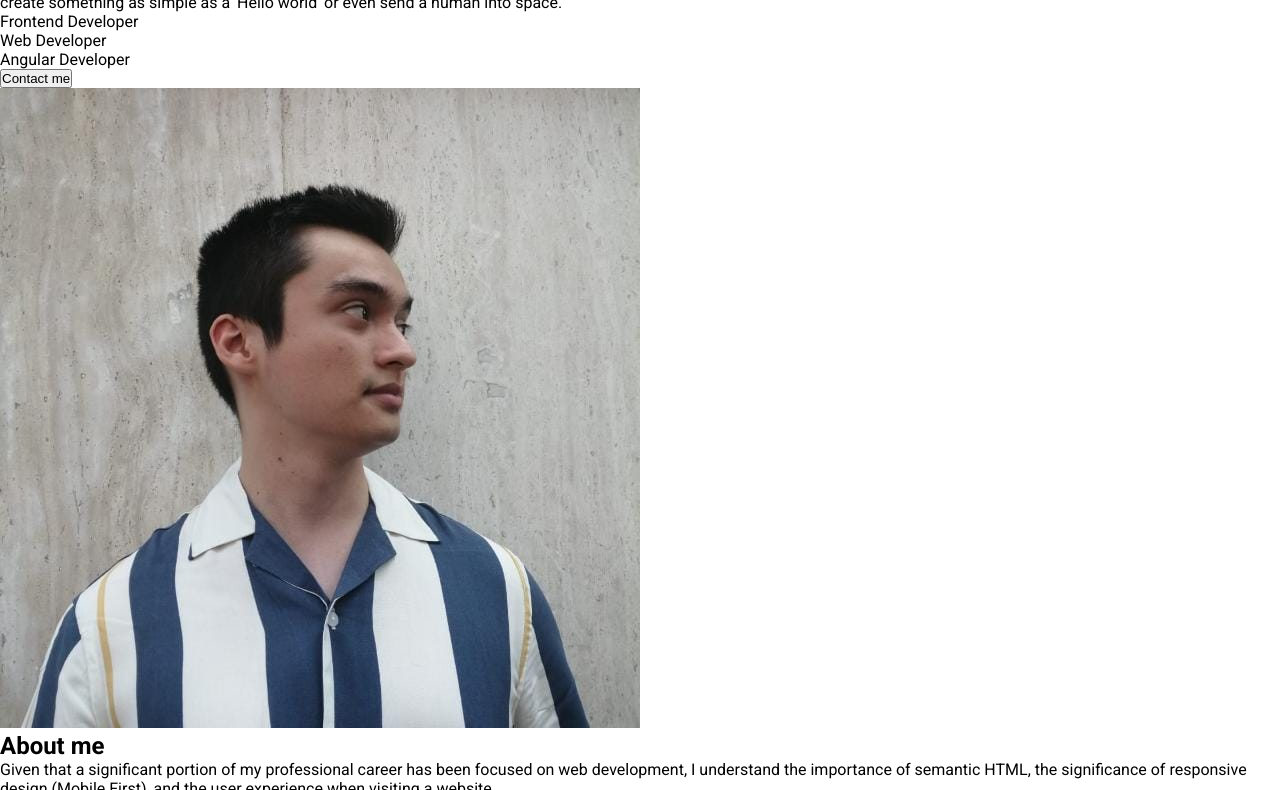
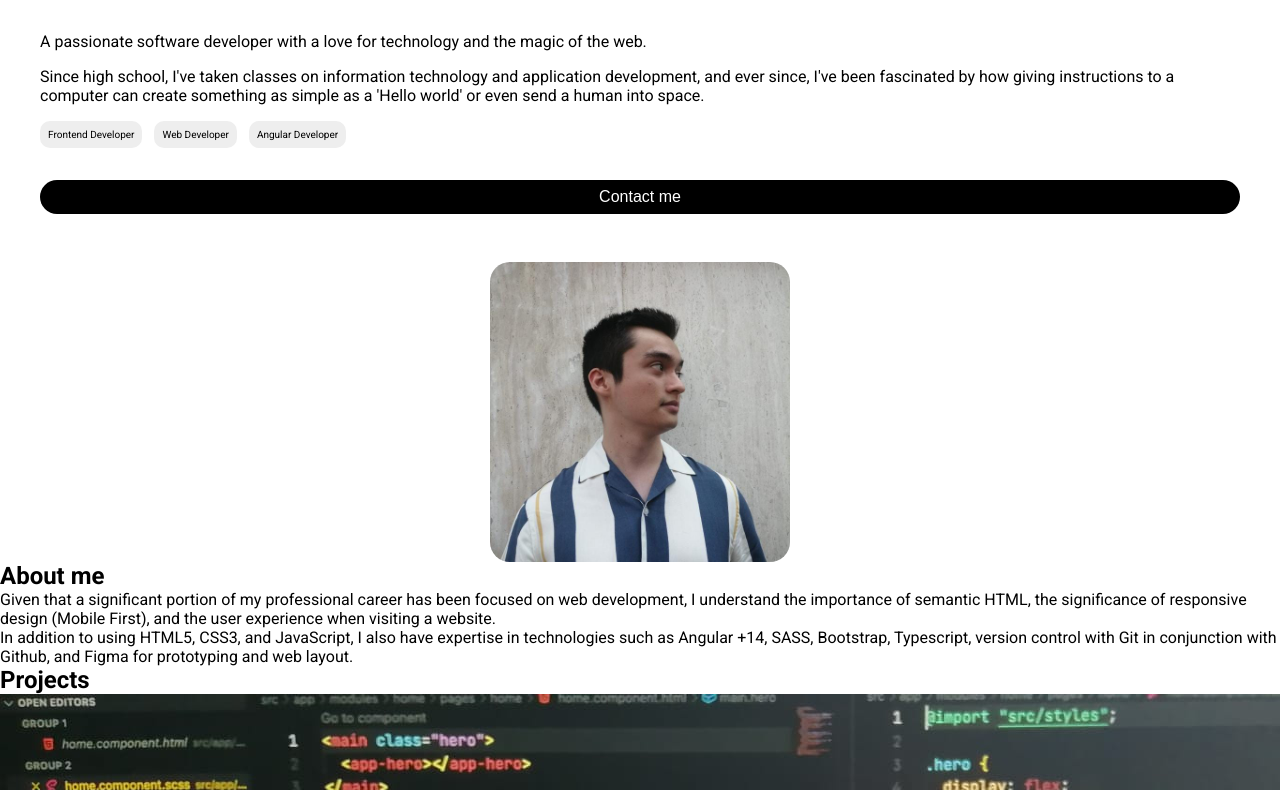
Before and after one commit to luislealhdz/Portfolio, a website built with Vite: page index.html in a window 1280 px wide. Shown: the part 73-863 px from the top of the page. Built offline with nearby package versions, Linux system fonts and the light colour scheme.

Commit message:
📋 FEAT / Hero section

```diff
--- a/index.html
+++ b/index.html
@@ -10,25 +10,25 @@
 </head>
 
 <body>
-  <main>
-    <section>
-      <h1>Luis Leal</h1>
-      <p>A passionate software developer with a love for technology and the magic of the web.</p>
-      <p>Since high school, I've taken classes on information technology and application development, and ever since,
+  <main class="hero container">
+    <section class="hero__info">
+      <h1 class="hero__title">Luis Leal</h1>
+      <p class="hero__content">A passionate software developer with a love for technology and the magic of the web.</p>
+      <p class="hero__content">Since high school, I've taken classes on information technology and application
+        development, and ever since,
         I've been fascinated by how giving instructions to a computer can create something as simple as a 'Hello world'
         or even send a human into space.</p>
-      <ul>
+      <ul class="hero__titles">
         <li>Frontend Developer</li>
         <li>Web Developer</li>
         <li>Angular Developer</li>
       </ul>
-      <button>Contact me</button>
+      <button class="hero__contact">Contact me</button>
     </section>
-    <aside>
-      <picture>
-        <source srcset="./assets/profile_picture.jpeg">
-        <img src="./assets/profile_picture.jpeg" alt="Foto de perfil">
-      </picture>
+    <aside class="hero__picture">
+      <div class="hero__profile">
+        <img class="hero__profile__img" src="./assets/profile_picture.jpeg" alt="Foto de perfil">
+      </div>
     </aside>
   </main>
   <section>
--- a/style.css
+++ b/style.css
@@ -17,3 +17,78 @@ a,
 li {
     font-family: "Roboto", sans-serif;
 }
+
+li {
+    list-style: none;
+}
+
+a {
+    text-decoration: none;
+}
+
+.container {
+    width: min(100% - 2rem, 1200px);
+    margin-inline: auto;
+}
+
+.hero {
+    display: flex;
+    flex-direction: column;
+    gap: 1rem;
+}
+
+.hero__info {
+    display: block;
+}
+
+.hero__title {
+    font-size: 3rem;
+    margin-bottom: 3rem;
+}
+
+.hero__content {
+    font-size: 1rem;
+    margin-bottom: 1rem;
+}
+
+.hero__titles {
+    display: flex;
+    gap: 12px;
+    margin-bottom: 2rem;
+}
+
+.hero__titles li {
+    font-size: 10px;
+    background-color: #eeeeee;
+    padding: 0.5rem;
+    border-radius: 10px;
+}
+
+.hero__contact {
+    background-color: #000000;
+    color: #ffffff;
+    padding: 0.5rem 1rem;
+    border-radius: 20px;
+    border: none;
+    width: 100%;
+    font-size: 1rem;
+}
+
+.hero__picture {
+    margin-top: 2rem;
+    display: grid;
+    place-items: center;
+}
+
+.hero__profile {
+    width: 300px;
+    height: 300px;
+    border-radius: 20px;
+    overflow: hidden;
+}
+
+.hero__profile__img {
+    width: 100%;
+    height: 100%;
+    object-fit: cover;
+}
```
